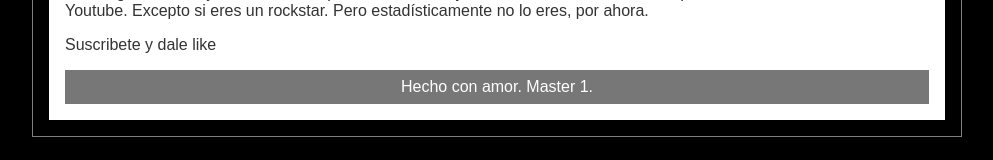
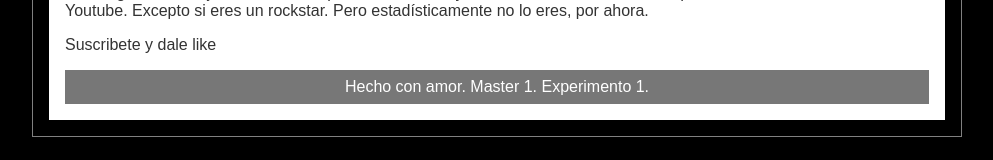
Before and after one commit to chrisWO92/git_github, a plain HTML site: page index.html in a window 1280 px wide. Shown: the part 205-365 px from the top of the page, without its empty margins (143-1136 px from the left). Drawn offline with Linux system fonts and the light colour scheme.

Commit message:
experimento 1

```diff
--- a/index.html
+++ b/index.html
@@ -23,7 +23,7 @@
             <p>Los blogs son la mejor forma de compartir información y tus ideas claras. Mucho más que ir a conferencias o salir en Youtube. Excepto si eres un rockstar. Pero estadísticamente no lo eres, por ahora.</p>
             <p>Suscribete y dale like</p>
             <div id="footer">
-                Hecho con amor. Master 1.
+                Hecho con amor. Master 1. Experimento 1.
             </div>
         </div>
     </div>
```
